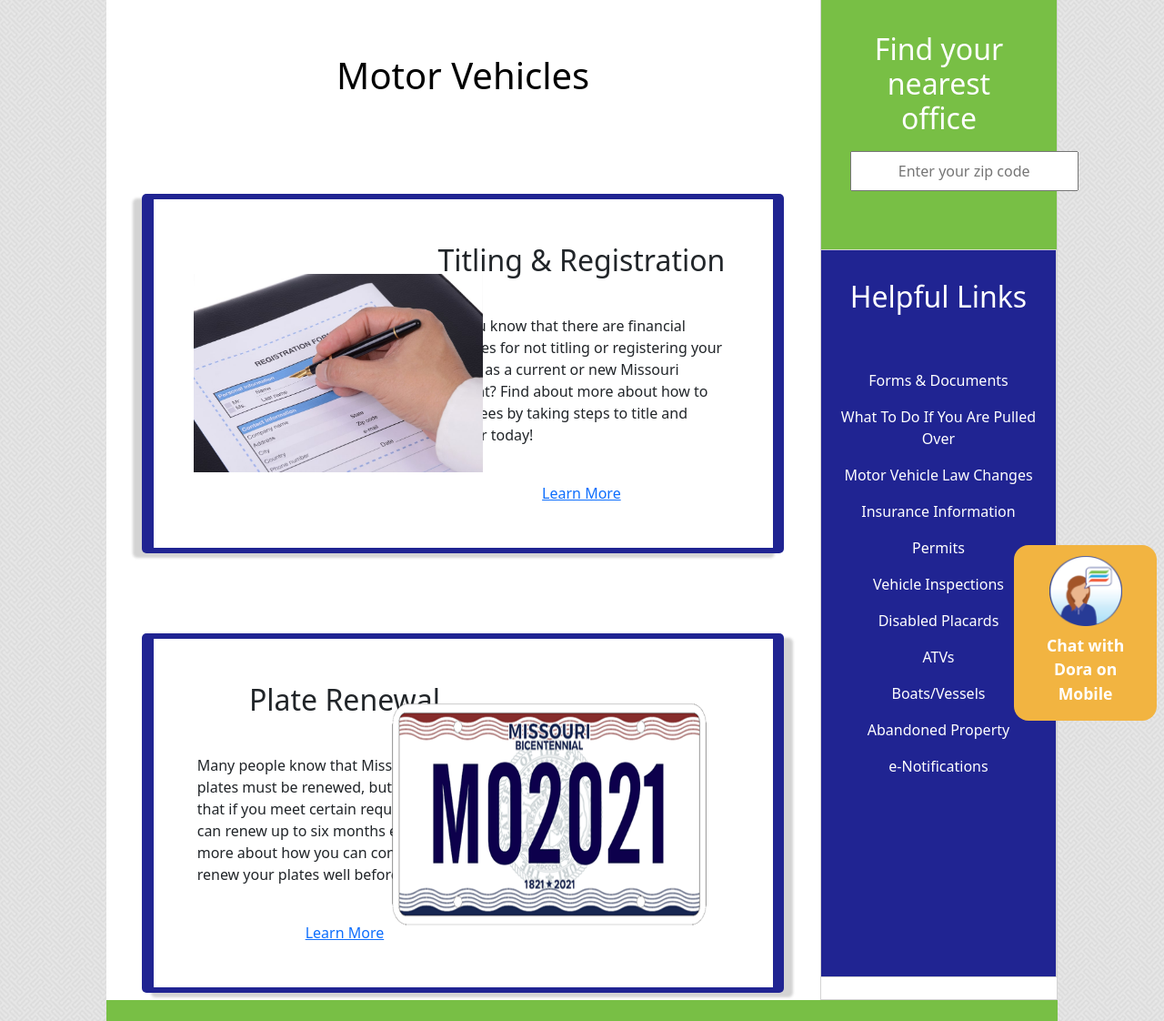
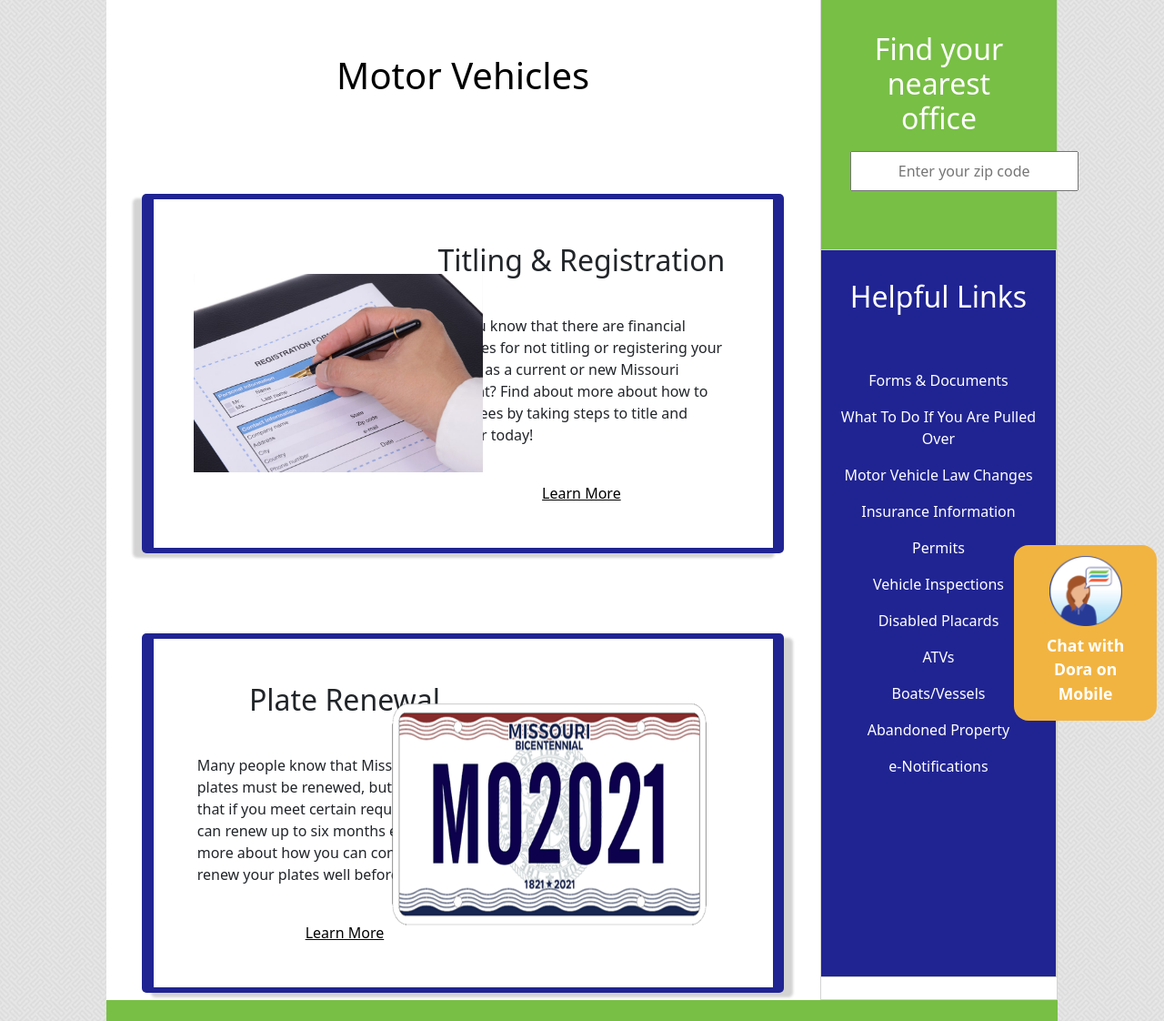
Before and after one commit to Doutherd7355/Doutherd7355.github.io, a PHP site: page /pages/motor-vehicle.html in a window 1280 px wide. Shown: the top 1122 px of the page at 91% size. Run offline with PHP 8.4, Linux system fonts and the light colour scheme; some libraries are stand-ins or nearby versions.

Commit message:
Add files via upload

```diff
--- a/TMV_MDoR/css/subsite-styles.css
+++ b/TMV_MDoR/css/subsite-styles.css
@@ -33,6 +33,11 @@
     margin: .5rem 0rem;
     background-color: var(--purple);
     border-radius: 5px;
+
+}
+
+ .main-focus-info a{
+    color: #000;
 }
 
 .focus-area img {
```
